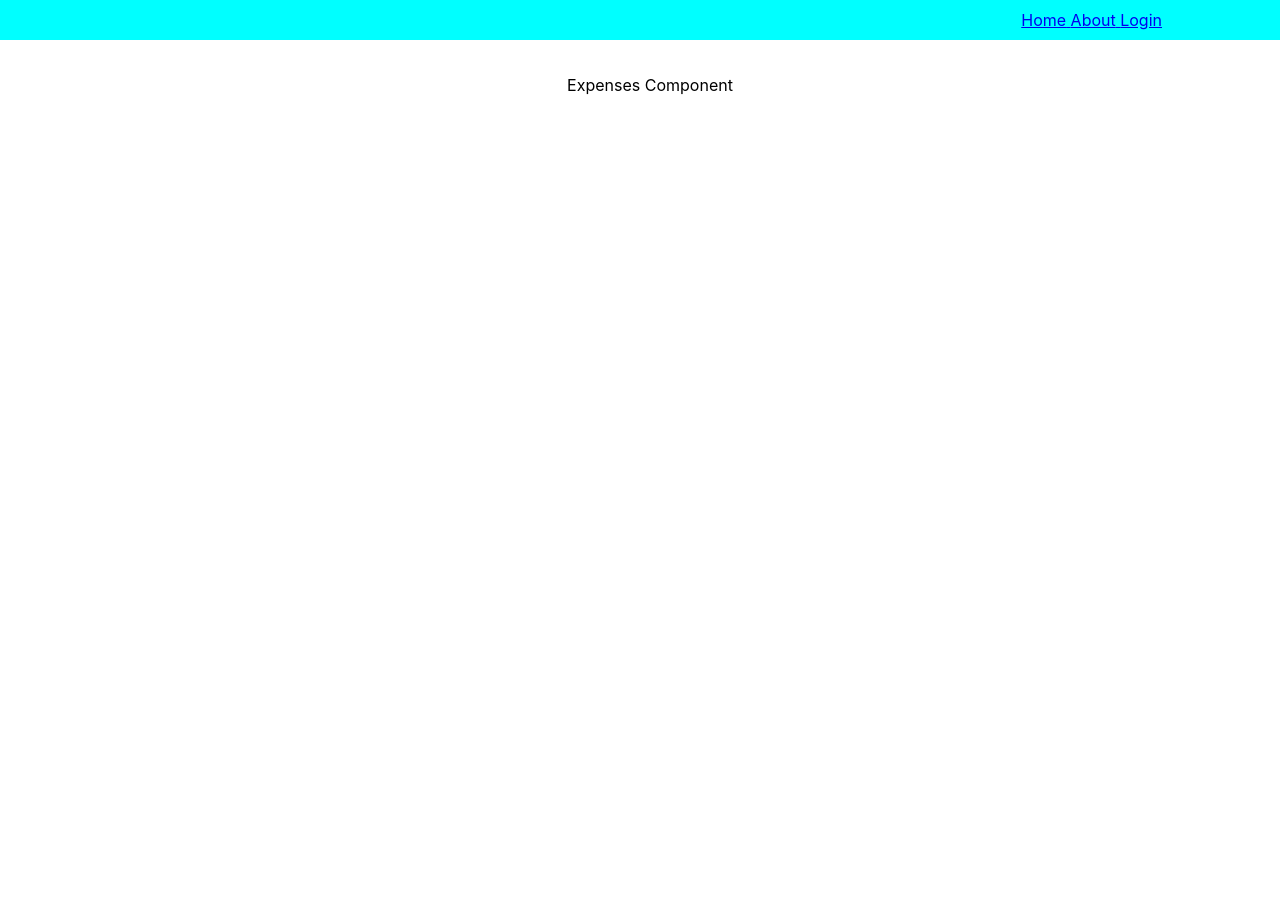
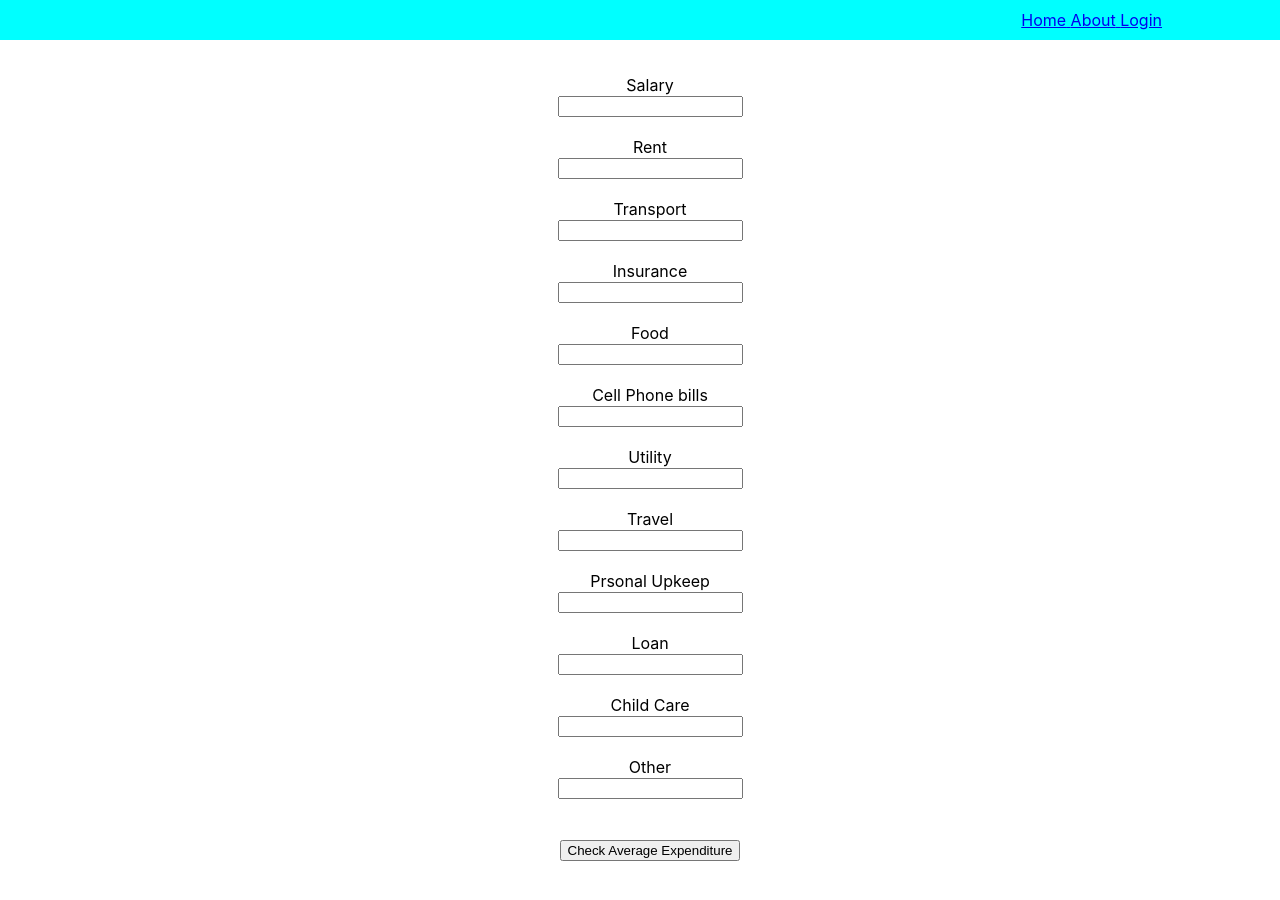
Before and after one commit to Manaswini-Mahala/test-app2, a React (Create React App) app: page /expenses in a window 1280 px wide. Shown: the top 900 px of the page. Before the commit the page ends 800 px from the top, so only its background shows below. Built offline with nearby package versions, Linux system fonts and the light colour scheme.

Commit message:
Expense component added

```diff
--- a/src/cmp/Expenses.js
+++ b/src/cmp/Expenses.js
@@ -1,10 +1,108 @@
 import React, { Component } from 'react';
 
-class Expenses extends Component{
-    render(){
-        return(
+class Expenses extends Component {
+    expenses() {
+
+        const s = document.getElementById("salary").value;
+        const r = document.getElementById("rent").value;
+        const t = document.getElementById("transport").value;
+        const i = document.getElementById("insurance").value;
+        const f = document.getElementById("food").value;
+        const c = document.getElementById("ce").value;
+        const u = document.getElementById("utility").value;
+        const tr = document.getElementById("travel").value;
+        const p = document.getElementById("personal").value;
+        const l = document.getElementById("loan").value;
+        const cc = document.getElementById("cce").value;
+        const o = document.getElementById("other").value;
+
+
+        const requestOptions = {
+            method: 'PUT',
+            headers: {
+                'Accept': 'application/json',
+                'Content-Type': 'application/json'
+            },
+
+            body: JSON.stringify({ salary: s, rent: r, transport: t, insurance: i, food: f, c: c, utility: u, travel: tr, personal: p, loan: l, cce: cc, other: o })
+
+        };
+
+        fetch('http://localhost:8080/api1/expenditure', requestOptions)
+            .then(response => response.text())
+            //.then(data => this.setState({ postId: data.id }));
+            //.then(data=>console.log(data));
+            .then(data => {
+                document.getElementById("output").innerHTML = data;
+                if (data == "You are spending more that you are earning per year. Please make use of our application to monitor your expenses and improve your savings." || "You are spending all your earnings on expenses. Please make use of our application to monitor your expenses and improve your savings.") {
+                    document.getElementById("output").style.color = 'red';
+                }
+                else {
+                    document.getElementById("output").style.color = 'green';
+
+                }
+
+
+            });
+
+        //         //alert("savings")
+    }
+
+
+    render() {
+        return (
             <div className='app'>
-                Expenses Component
+                <label>Salary</label><br />
+                <input type="text" id='salary'
+                    onChange={(e) => { this.setState({ salary: e.target.value }) }} /><br /><br />
+
+                <label>Rent</label><br />
+                <input type="text" id='rent'
+                    onChange={(e) => { this.setState({ rent: e.target.value }) }} /><br /><br />
+
+                <label>Transport</label><br />
+                <input type="text" id='transport'
+                    onChange={(e) => { this.setState({ transport: e.target.value }) }} /><br /><br />
+
+                <label>Insurance</label><br />
+                <input type="text" id='insurance'
+                    onChange={(e) => { this.setState({ insurance: e.target.value }) }} /><br /><br />
+
+                <label>Food</label><br />
+                <input type="text" id='food'
+                    onChange={(e) => { this.setState({ food: e.target.value }) }} /><br /><br />
+
+                <label>Cell Phone bills</label><br />
+                <input type="text" id='ce'
+                    onChange={(e) => { this.setState({ ce: e.target.value }) }} /><br /><br />
+
+                <label>Utility</label><br />
+                <input type="text" id='utility'
+                    onChange={(e) => { this.setState({ utility: e.target.value }) }} /><br /><br />
+
+                <label>Travel</label><br />
+                <input type="text" id='travel'
+                    onChange={(e) => { this.setState({ travel: e.target.value }) }} /><br /><br />
+
+                <label>Prsonal Upkeep</label><br />
+                <input type="text" id='personal'
+                    onChange={(e) => { this.setState({ personal: e.target.value }) }} /><br /><br />
+
+                <label>Loan</label><br />
+                <input type="text" id='loan'
+                    onChange={(e) => { this.setState({ loan: e.target.value }) }} /><br /><br />
+
+                <label>Child Care</label><br />
+                <input type="text" id='cce'
+                    onChange={(e) => { this.setState({ cce: e.target.value }) }} /><br /><br />
+
+                <label>Other</label><br />
+                <input type="text" id='other'
+                    onChange={(e) => { this.setState({ other: e.target.value }) }} /><br /><br /><br />
+
+                <button onClick={() => this.expenses()}>Check Average Expenditure</button><br />
+                <div><p id="output"></p></div>
+
             </div>
         );
     }
--- a/src/cmp/Savings.js
+++ b/src/cmp/Savings.js
@@ -50,11 +50,11 @@ class Savings extends Component {
             <div className='app'>
                 <label>Salary</label><br />
                 <input type="text" id='salary'
-                    onChange={(e) => { this.setState({ cbalance: e.target.value }) }} /><br /><br />
+                    onChange={(e) => { this.setState({ salary: e.target.value }) }} /><br /><br />
 
                 <label>Expenditure</label><br />
                 <input type="text" id='expenditure'
-                    onChange={(e) => { this.setState({ month: e.target.value }) }} /><br /><br /><br />
+                    onChange={(e) => { this.setState({ expenditure: e.target.value }) }} /><br /><br /><br />
 
                 <button onClick={() => this.savings()}>Check Savings</button><br/>
                 <div><p id="output"></p></div>
```
